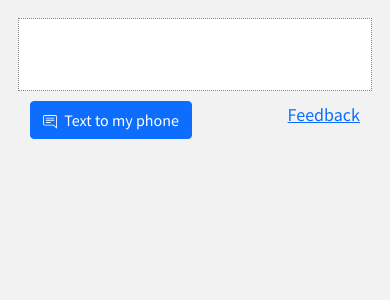
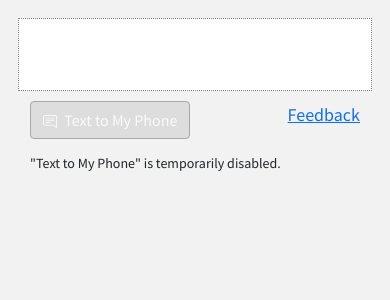
Before and after one commit to BCLibraries/locate, a Symfony app: template templates/map/index.html.twig in a window 390 px wide. Shown: the part 18-318 px from the top of the page. Run offline with Twig, Linux system fonts and the light colour scheme; the template is opened without the code that fills it, so the values that code supplies are empty; style sheets or scripts are compiled from the project's sources; some libraries are stand-ins or nearby versions.

Commit message:
Temporarily disable text-to-phone

```diff
--- a/assets/css/app.scss
+++ b/assets/css/app.scss
@@ -138,3 +138,13 @@ input:valid + span:after {
   left: 0;
   padding: 1em;
 }
+
+.btn-primary:disabled {
+  background-color: lightgray;
+  border: 1px solid gray;
+}
+
+.text-to-phone-notice {
+  margin-top: 1em;
+  font-size: 14px;
+}
--- a/templates/map/index.html.twig
+++ b/templates/map/index.html.twig
@@ -2,7 +2,7 @@
 
 {% block title %}
     {% if call_number %}
-        Locate {{ title }} {{ call_number}} - Boston College Libraries
+        Locate {{ title }} {{ call_number }} - Boston College Libraries
     {% else %}
         Highlight row {{ shelf_id }}
     {% endif %}
@@ -37,14 +37,19 @@
 
         <div class="callno-map__control-panel">
             <!-- Button trigger modal -->
-            <button type="button" class="btn btn-primary" data-bs-toggle="modal" data-bs-target="#sms-modal">
-                <svg aria-hidden="true" xmlns="http://www.w3.org/2000/svg" width="14" height="14" fill="currentColor"
+            <div class="">
+                <button type="button" class="btn btn-primary" data-bs-toggle="modal" data-bs-target="#sms-modal"
+                        disabled>
+                    <svg aria-hidden="true" xmlns="http://www.w3.org/2000/svg" width="14" height="14"
+                         fill="currentColor"
                          class="bi bi-chat-right-text callno-map__sms-icon" viewBox="0 0 16 16">
                         <path d="M2 1a1 1 0 0 0-1 1v8a1 1 0 0 0 1 1h9.586a2 2 0 0 1 1.414.586l2 2V2a1 1 0 0 0-1-1H2zm12-1a2 2 0 0 1 2 2v12.793a.5.5 0 0 1-.854.353l-2.853-2.853a1 1 0 0 0-.707-.293H2a2 2 0 0 1-2-2V2a2 2 0 0 1 2-2h12z"/>
                         <path d="M3 3.5a.5.5 0 0 1 .5-.5h9a.5.5 0 0 1 0 1h-9a.5.5 0 0 1-.5-.5zM3 6a.5.5 0 0 1 .5-.5h9a.5.5 0 0 1 0 1h-9A.5.5 0 0 1 3 6zm0 2.5a.5.5 0 0 1 .5-.5h5a.5.5 0 0 1 0 1h-5a.5.5 0 0 1-.5-.5z"/>
                     </svg>
-                Text to my phone
+                    Text to My Phone
                 </button>
+                <div class="text-to-phone-notice">"Text to My Phone" is temporarily disabled.</div>
+            </div>
             <a href="https://library.bc.edu/feedback/" class="callno-map__feedback-link">Feedback</a>
         </div>
     </div>
```
Lines whose indentation alone changed are shown as unchanged.
